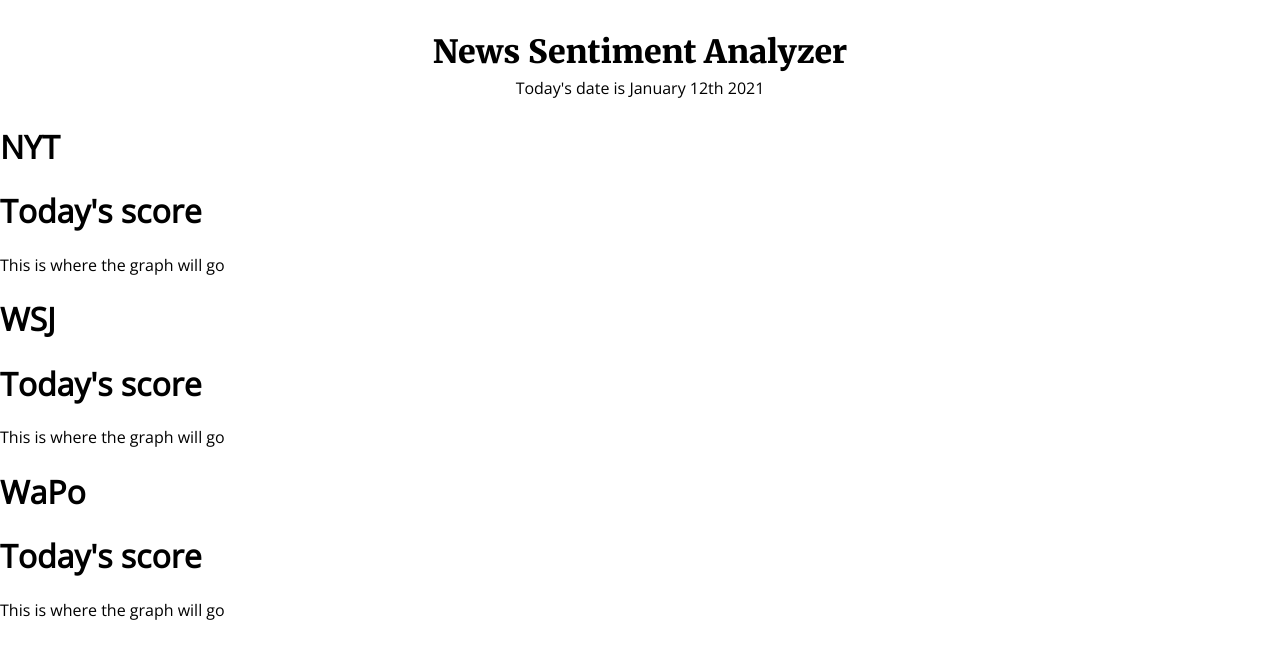
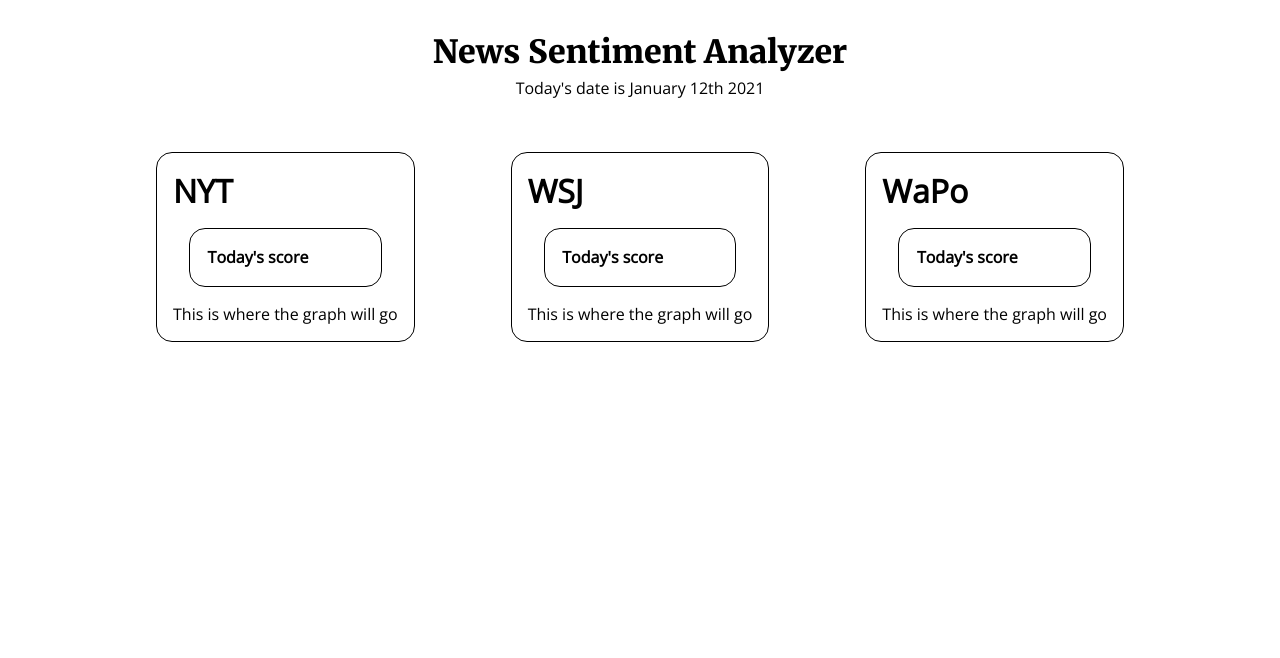
Before and after one commit to merewelch214/news-sentiment-frontend, a React (Create React App) app: page / in a window 1280 px wide. Shown: the top 658 px of the page. Built offline with nearby package versions, Linux system fonts and the light colour scheme.

Commit message:
card styling

```diff
--- a/src/Body.js
+++ b/src/Body.js
@@ -1,14 +1,23 @@
 import React from 'react';
 import NewsContainer from './NewsContainer';
+import styled from 'styled-components';
 
 // TO DO: update once APIs have been researched
-let newsSources = ['NYT', 'WSJ', 'WaPo']
+const newsSources = ['NYT', 'WSJ', 'WaPo']
+
+const Container = styled.div`
+    display: flex;
+    direction: column;
+    justify-content: center;
+`;
 
 function Body() {
     return (
-        newsSources.map((newsSource, index) => {
-            return <NewsContainer key ={index} title={newsSource} />
-        })
+        <Container>
+            {newsSources.map((newsSource, index) => {
+                return <NewsContainer key ={index} title={newsSource} />
+            })}
+        </Container>
     )
 };
 
--- a/src/Header.styled.js
+++ /dev/null
@@ -1,6 +0,0 @@
-import styled from 'styled-components';
-
-export const Title = styled.h1`
-    background-color: black;
-    color: white
-`;
--- a/src/NewsContainer.js
+++ b/src/NewsContainer.js
@@ -1,15 +1,27 @@
 import React from 'react';
 import GraphContainer from './GraphContainer';
 import ScoreContainer from './ScoreContainer';
+import styled from 'styled-components';
 
+const Card = styled.div`
+    padding: 1rem;
+    margin: 3rem;
+    border-radius: 1rem;
+    border: solid black .1rem;
+`;
+
+const NewsTitle = styled.h1`
+    margin: 0;
+
+`;
 
 function NewsContainer(props) {
     return (
-        <div>
-            <h1>{props.title}</h1>
+        <Card>
+            <NewsTitle>{props.title}</NewsTitle>
             <ScoreContainer />
             <GraphContainer />
-        </div>
+        </Card>
     )
 }
 
--- a/src/ScoreContainer.js
+++ b/src/ScoreContainer.js
@@ -1,10 +1,22 @@
 import React from 'react';
+import styled from 'styled-components';
+
+const Container = styled.div`
+    border-radius: 1rem;
+    border: black solid 1px;
+    margin: 1rem;
+`;
+
+const ScoreTitle = styled.h1`
+    font-size: 1rem;
+    margin: 1.1rem;
+`;
 
 function ScoreContainer() {
     return (
-        <div>
-            <h1>Today's score</h1>
-        </div>
+        <Container>
+            <ScoreTitle>Today's score</ScoreTitle>
+        </Container>
     )
 }
 
```
Also changed, not shown: 1 other file (tests, documents, lock files or other folders).
